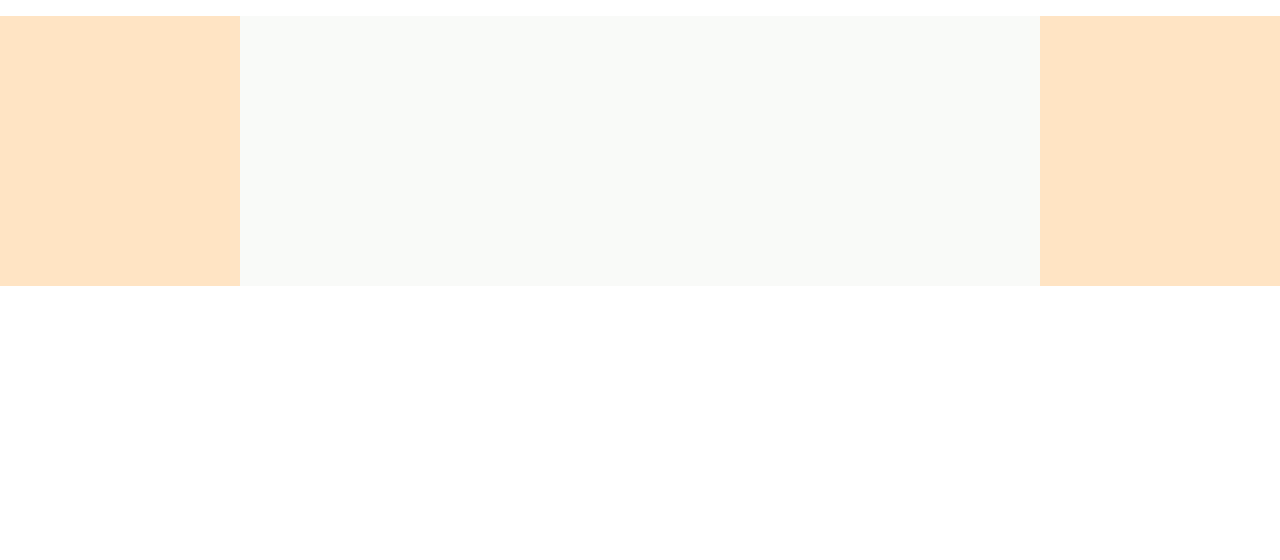
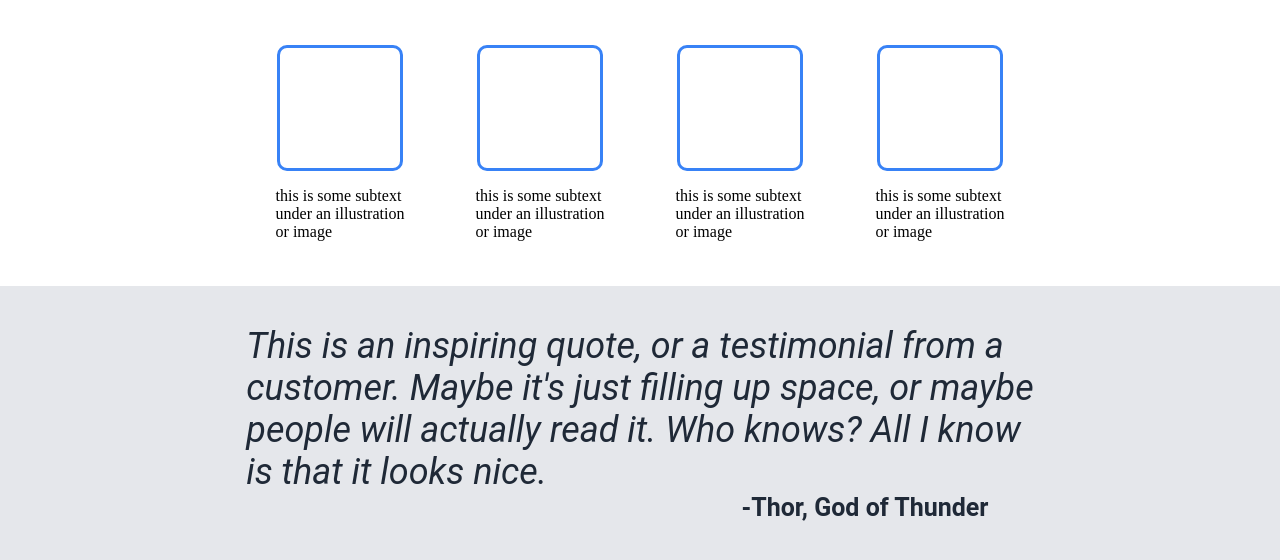
Before and after one commit to DauntlessGoddess/landing-page, a plain HTML site: page index.html in a window 1280 px wide. Shown: the part 464-1024 px from the top of the page. Before the commit the page ends 800 px from the top, so only its background shows below. Drawn offline with Linux system fonts and the light colour scheme.

Commit message:
added quotes section

```diff
--- a/index.html
+++ b/index.html
@@ -42,11 +42,38 @@
       <p style="font-size: 36px; font-weight: 900; color: #1f2937;">Some random information.</p>
     </div>
     <div class="flex-container" id="main-info">
-      <div class="info-box"></div>
-      <div class="info-box"></div>
-      <div class="info-box"></div>
-      <div class="info-box"></div>
+      <div class="info-box">
+        <div class="img-box"></div>
+        <p>this is some subtext<br> under an illustration <br>or image</p>
+      </div>
+      <div class="info-box">
+        <div class="img-box"></div>
+        <p>this is some subtext<br> under an illustration <br>or image</p>
+      </div>
+      <div class="info-box">
+        <div class="img-box"></div>
+        <p>this is some subtext<br> under an illustration <br>or image</p>
+      </div>
+      <div class="info-box">
+        <div class="img-box"></div>
+        <p>this is some subtext<br> under an illustration <br>or image</p>
+      </div>
     </div>
+  </div>
+  <div class="flex-container" id="quote-box">
+    <p style="font-size: 36px; color: #1f2937; font-family: Roboto; font-style: italic; font-weight: light; margin: 0;">
+      This is an
+      inspiring
+      quote, or
+      a testimonial from a <br> customer.
+      Maybe it's just
+      filling up space, or maybe <br>
+      people will actually read it. Who knows? All I know <br> is that it looks nice.</p>
+    <p
+      style="font-size: 25px; color: #1f2937; font-weight: bolder; font-family: Roboto, sans-serif;  margin-left: 450px; margin-top: 0;">
+      -Thor,
+      God of
+      Thunder</p>
   </div>
 </body>
 
--- a/styles.css
+++ b/styles.css
@@ -89,7 +89,7 @@ body {
 }
 
 #main-info {
-  background-color: bisque;
+  /* background-color: bisque; */
   height: 270px;
   width: 100%;
 }
@@ -99,7 +99,23 @@ body {
   align-items: center;
   justify-content: center;
   flex-direction: column;
-  background-color: #f9faf8;
+  /* background-color: #f9faf8; */
   height: 100%;
   width: 200px;
 }
+
+.img-box {
+  height: 100px;
+  width: 100px;
+  border-radius: 10px;
+  border-color: #3882f6;
+  border-style: solid;
+  padding: 10px;
+}
+
+#quote-box {
+  height: 300px;
+  width: 100%;
+  background-color: #e5e7eb;
+  flex-direction: column;
+}
```
